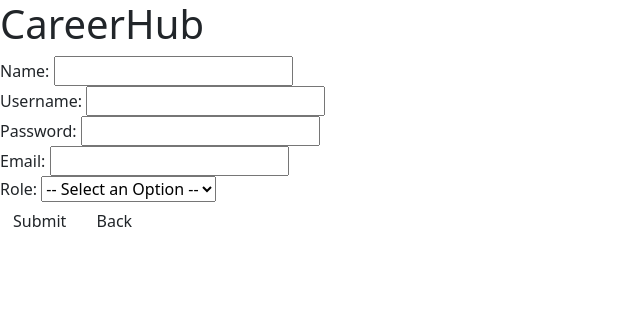
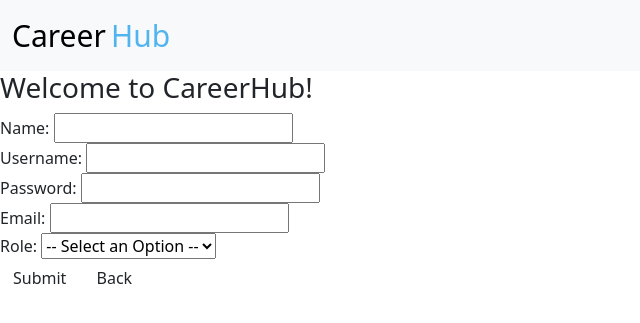
Before and after one commit to ashinde6/careerHub, a PHP site: page /signup.php in a window 1280 px wide. Shown: the top 323 px of the page, without its empty margins (0-640 px from the left). Run offline with PHP 8.4, Linux system fonts and the light colour scheme.

Commit message:
fixed sign up page

```diff
--- a/src/app/signup.php
+++ b/src/app/signup.php
@@ -77,9 +77,24 @@ if ($_SERVER['REQUEST_METHOD'] == 'POST') {
     }
   </script>
 </head>
+
+<header>
+  <nav class="navbar navbar-expand-md navbar-dark bg-light">
+    <div class="container-fluid">
+      <a class="navbar-brand" href="#">
+        <span style="color: #000000; font-size: 1.5em; margin: 0;">Career</span>
+        <span style="color: #52B4EE; font-size: 1.5em; margin: 0;">Hub</span>
+      </a>
+      <button class="navbar-toggler" type="button" data-bs-toggle="collapse" data-bs-target="#collapsibleNavbar" aria-controls="collapsibleNavbar" aria-expanded="false" aria-label="Toggle navigation">
+        <span class="navbar-toggler-icon"></span>
+      </button>
+  </nav>
+</header>
+
 <body>
   <div>
-    <h1>CareerHub</h1>
+    <div class="bluebox">
+      <h3>Welcome to CareerHub!</h3>
       <form action="signup.php" method="post">
         Name: <input type="text" name="name" required /> <br />
         Username: <input type="text" name="username" required /> <br/>
@@ -105,6 +120,7 @@ if ($_SERVER['REQUEST_METHOD'] == 'POST') {
         <a href="login.php" class="btn">Back</a>
       </form>
     </div>
+  </div>
 
 <script src="https://cdn.jsdelivr.net/npm/bootstrap@5.1.3/dist/js/bootstrap.bundle.min.js" integrity="sha384-ka7Sk0Gln4gmtz2MlQnikT1wXgYsOg+OMhuP+IlRH9sENBO0LRn5q+8nbTov4+1p" crossorigin="anonymous"></script>
 
```
Lines whose indentation alone changed are shown as unchanged.
